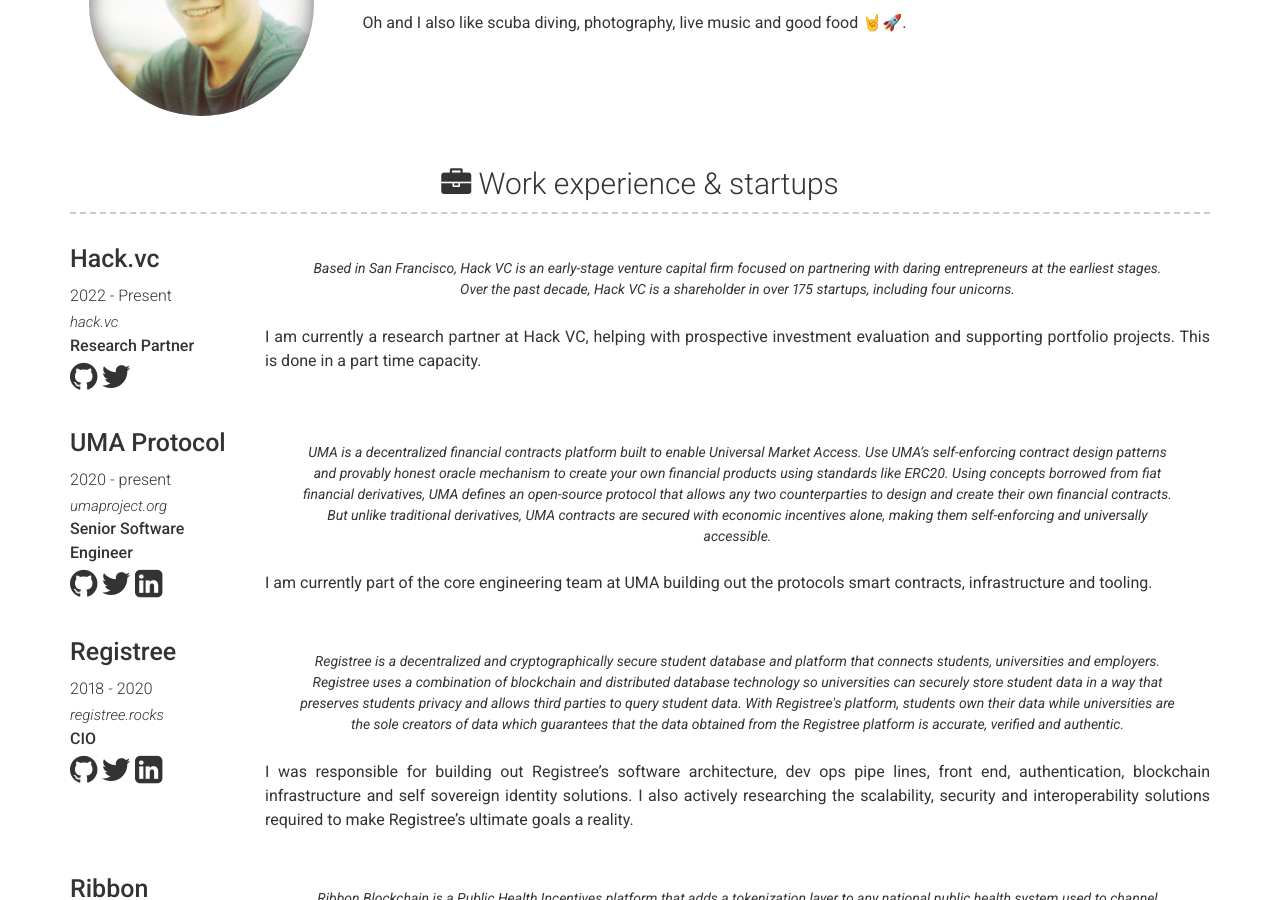
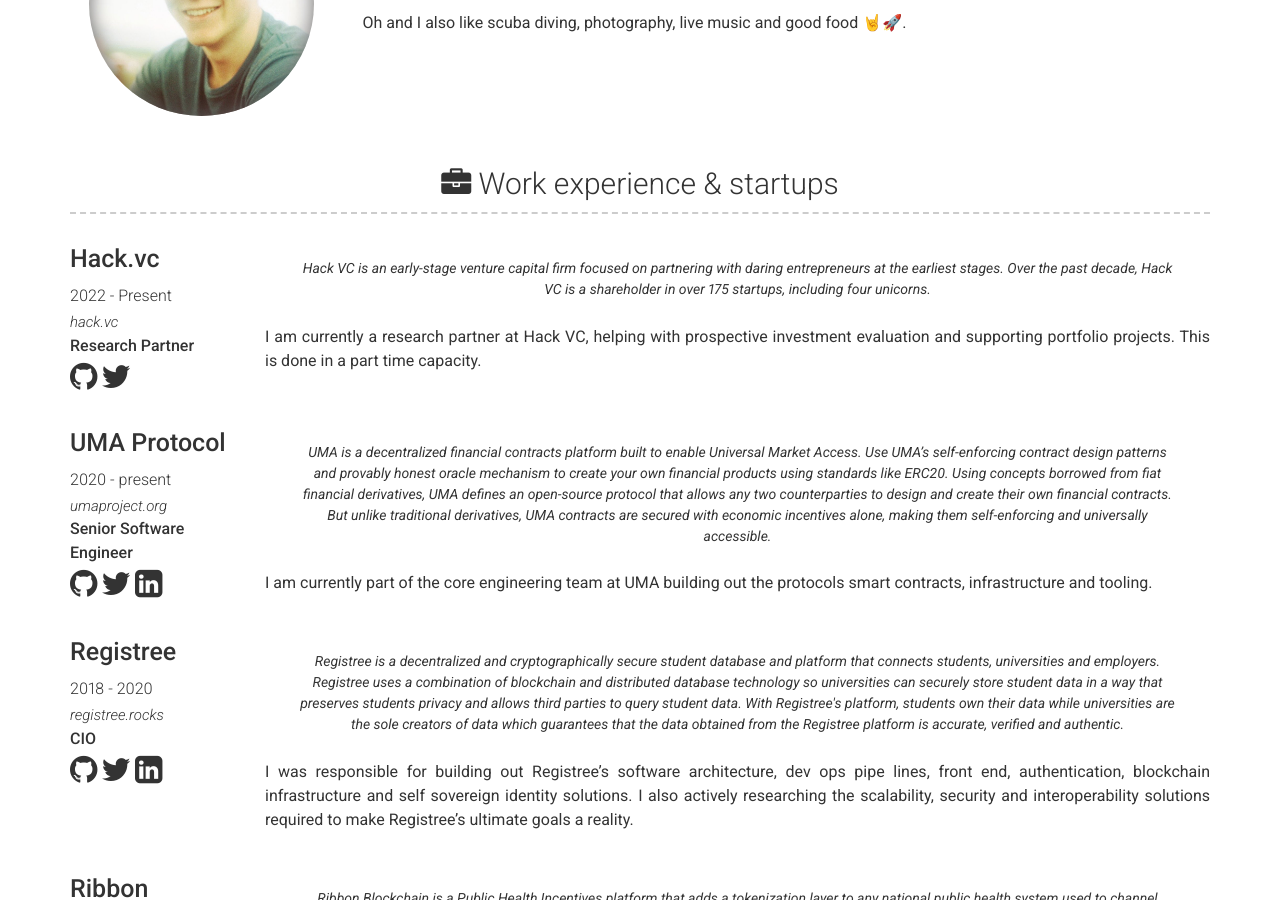
Before and after one commit to chrismaree/PersonalWebsite, a Jekyll site: the page built from index.md, in a window 1280 px wide and 900 px high, scrolled down 422 px. Built offline with Jekyll 4.4.1, drawn with Linux system fonts in a browser that asks for light colours.

Commit message:
fix
Signed-off-by: chrismaree <christopher.maree@gmail.com>

```diff
--- a/_data/experience.yml
+++ b/_data/experience.yml
@@ -5,7 +5,7 @@
   link: hack.vc
   twitter: hack_vc
   quote: >
-   Based in San Francisco, Hack VC is an early-stage venture capital firm focused on partnering with daring entrepreneurs at the earliest stages. Over the past decade, Hack VC is a shareholder in over 175 startups, including four unicorns.
+   Hack VC is an early-stage venture capital firm focused on partnering with daring entrepreneurs at the earliest stages. Over the past decade, Hack VC is a shareholder in over 175 startups, including four unicorns.
   description:
    I am currently a research partner at Hack VC, helping with prospective investment evaluation and supporting portfolio projects. This is done in a part time capacity.
 - company: UMA Protocol
```
